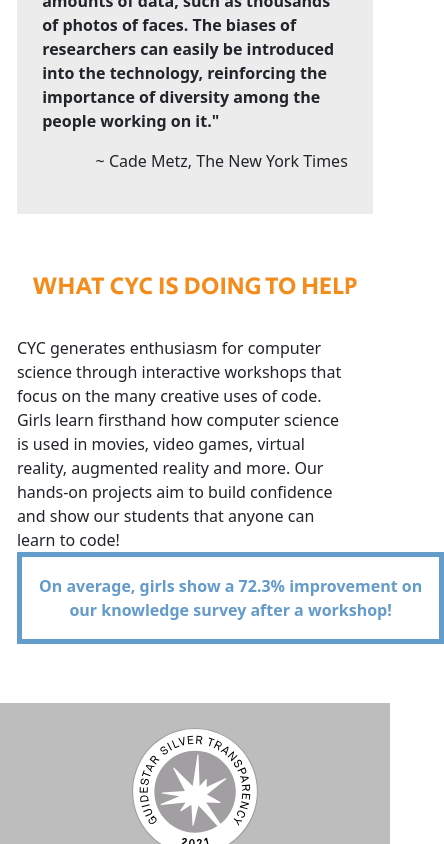
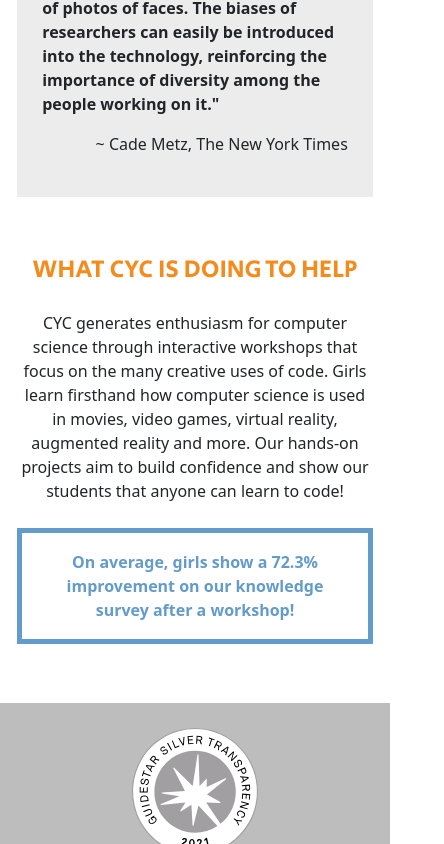
Before and after one commit to siyachoudhary/cyc-website, a React (Create React App) app: page /cyc-website/about in a window 390 px wide. Shown: the part 1526-2370 px from the top of the page, 444 px wide, since content can reach past the window. Built offline with nearby package versions, Linux system fonts and the light colour scheme.

Commit message:
CYC helping mobile responsive

```diff
--- a/src/screens/About.css
+++ b/src/screens/About.css
@@ -113,7 +113,7 @@ body{
         margin-left: 2vh;
         margin-right: 2vh;
         margin-bottom: 7vh;
-        margin-top: 3vh;
+        margin-top: 2vh;
     }
 
     .aboutInfoSmall{
@@ -129,4 +129,20 @@ body{
     .NYTimes{
         padding: 3vh;
     }
+
+
+.cycHelpText{
+    margin-right: 0vh;
+    text-align: center;
+    margin-bottom: 3vh;
 }
+
+.workshopStats{
+    width: 100%;
+    color: #639BCB;
+    border-style: solid;
+    border-width: 5px;
+    padding: 2vh;
+    font-weight: 700;
+}
+}
--- a/src/screens/About.js
+++ b/src/screens/About.js
@@ -27,16 +27,16 @@ export const About = () => {
         </div>
         <h2 className='headingBlue'>WHY IS OUR MISSION SO IMPORTANT?</h2>
         {/* data graphics */}
-        <p className='aboutInfoSmall'>So much of the world around us is run by technology. If women are not contributing to these systems and products, bias becomes imbedded in the algorithms, data sets and designs that influence our future.</p>
+        <p className='aboutInfoSmall' data-AOS="fade-up">So much of the world around us is run by technology. If women are not contributing to these systems and products, bias becomes imbedded in the algorithms, data sets and designs that influence our future.</p>
         <div className='aboutInfo NYTimes' data-AOS="fade-up">
           <p className='NYTimesData'>"Many artificial intelligence technologies, like face-recognition services and conversational systems, are designed to learn from large amounts of data, such as thousands of photos of faces. The biases of researchers can easily be introduced into the technology, reinforcing the importance of diversity among the people working on it."</p>
           <p className='NYTimesSign'>~ Cade Metz, The New York Times</p>
         </div>
 
         <h2 className='headingOrange'>WHAT CYC IS DOING TO HELP</h2>
-        <div className='aboutInfo' data-AOS="fade-up">
-          <p className='cycHelpText'>CYC generates enthusiasm for computer science through interactive workshops that focus on the many creative uses of code. Girls learn firsthand how computer science is used in movies, video games, virtual reality, augmented reality and more. Our hands-on projects aim to build confidence and show our students that anyone can learn to code!</p>
-          <div className='workshopStats'>
+        <div className='aboutInfo'>
+          <p className='cycHelpText' data-AOS="fade-up">CYC generates enthusiasm for computer science through interactive workshops that focus on the many creative uses of code. Girls learn firsthand how computer science is used in movies, video games, virtual reality, augmented reality and more. Our hands-on projects aim to build confidence and show our students that anyone can learn to code!</p>
+          <div className='workshopStats' data-AOS="fade-up">
             On average, girls show a 72.3% improvement on our knowledge survey after a workshop!
           </div>
         </div>
```
